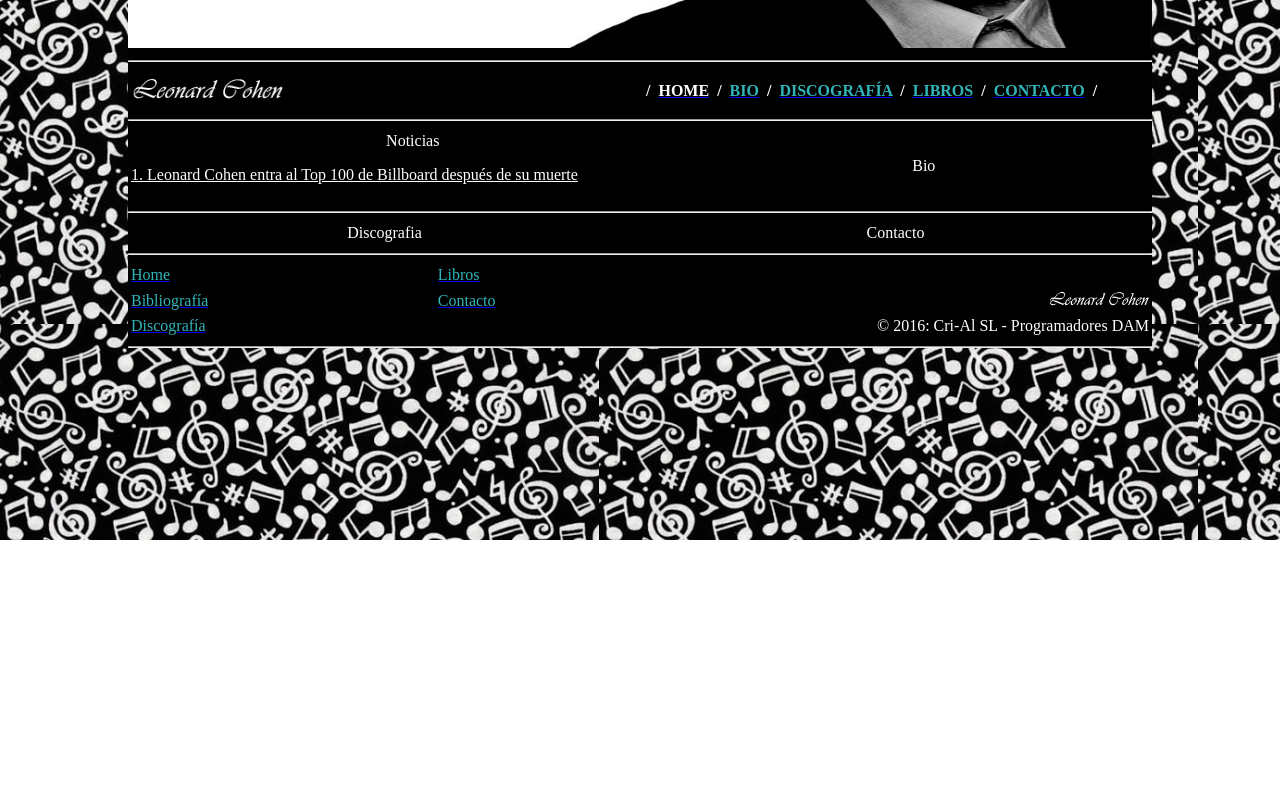
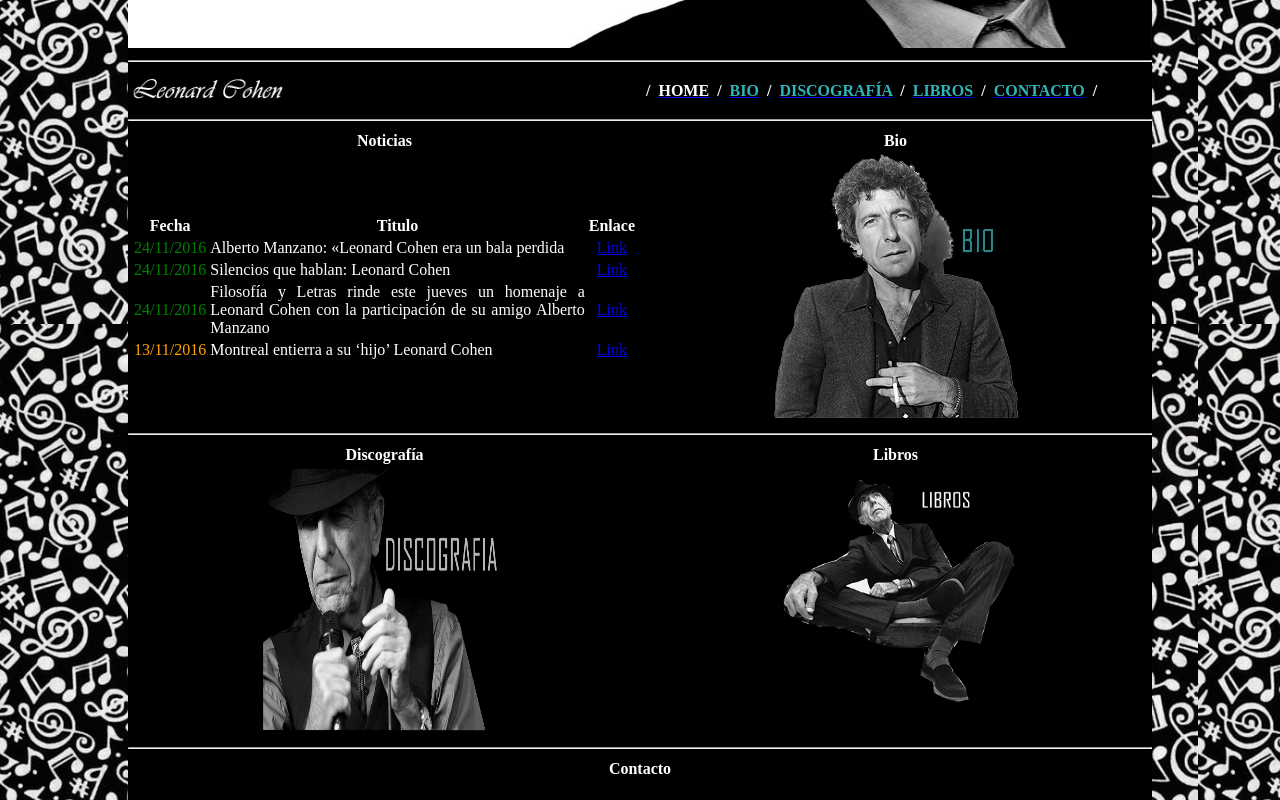
Before and after one commit to cristiandln/leonard_cohen, a plain HTML site: page index.html in a window 1280 px wide. Shown: the part 260-1060 px from the top of the page. Before the commit the page ends 800 px from the top, so only its background shows below. Drawn offline with Linux system fonts and the light colour scheme.

Commit message:
finindex

```diff
--- a/index.html
+++ b/index.html
@@ -3,7 +3,7 @@
 <head>
 <title>Indice</title>
 </head>
-<body text-align="center" text="white" background="fondo.png" leftmargin="10%">
+<body text="white" background="fondo.png" leftmargin="10%">
 <div style="background-color:black">
 <!--cabecera -->
 	<div>
@@ -39,23 +39,101 @@
 
 <table width="100%">
 	<tr>
+        <th align="center">
+            Noticias
+        </th>
+        <th align="center">
+            Bio
+        </th>
+    </tr>
+    <tr>
         <td width="50%">
-		<center>Noticias</center>
-		<p><u>1. Leonard Cohen entra al Top 100 de Billboard después de su muerte</u></p>
+            <!--tabla noticias inicio -->
+            <table >
+                <tr>
+                    <th>Fecha
+                    </th>
+                    <th>Titulo
+                    </th>
+                    <th>Enlace
+                    </th>
+                </tr>
+                <tr align="justify">
+                    <td ><font color="green">24/11/2016</font>
                     </td>
-		<td width="40%">
-		<center>Bio</center>
+                    <td>Alberto Manzano: «Leonard Cohen era un bala perdida
                     </td>
+                    <td align="center"><a href="http://www.abc.es/espana/castilla-leon/abci-alberto-manzano-leonard-cohen-bala-perdida-201611242111_noticia.html">Link</a>
+                    </td  >
+                </tr>
+                <tr align="justify">
+                    <td><font color="green">24/11/2016</font>
+                    </td>
+                    <td>Silencios que hablan: Leonard Cohen
+                    </td>
+                    <td align="center"><a href="http://aurora-israel.co.il/silencios-que-hablan-leonard-cohen/">Link</a>
+                    </td>
+                </tr>
+                <tr align="justify">
+                    <td><font color="green">24/11/2016</font>
+                    </td>
+                    <td>Filosofía y Letras rinde este jueves un homenaje a Leonard Cohen con la participación de su amigo Alberto Manzano
+                    </td>
+                    <td align="center"><a href="http://www.elnortedecastilla.es/culturas/musica/201611/23/filosofia-letras-rinde-este-20161123165143.html ">Link</a>
+                    </td>
+                </tr>
+                <tr align="justify">
+                    <td><font color="orange">13/11/2016</font>
+                    </td>
+                    <td>Montreal entierra a su ‘hijo’ Leonard Cohen
+                    </td>
+                    <td align="center"><a href="http://cultura.elpais.com/cultura/2016/11/12/actualidad/1478952690_145191.html">Link</a>
+                    </td>
+                </tr>
+            </table>
+            <!--tabla noticias fin -->
+            <!--tabla bio -->
+        <td align="center" width="50%">
+            <a href="bio.html">
+                <IMG SRC="images/bioimagen.png" alt="Leonard Bio"/>
+            </a>
+        </td>
+                <!--tabla bio fin-->
     </tr>
 </table>
 <hr>
 <table width="100%">
 	<tr>
-		<td width="50%">
-		<center>Discografia</center>
+        <th align="center">
+            Discograf&iacute;a
+        </th>
+        <th align="center">
+            Libros
+        </th>
+    </tr>
+    <tr>
+        <td width="50%" colspan="1" align="center">
+            <a href="discografia.html"><IMG width="244px" height="264px" SRC="images/leonarddiscografia.png" alt="Leonard Discografía" />
+            </a>
         </td>
-		<td width="50%">
-		<center>Contacto</center>
+        <td align="center">
+            <a href="libros.html"><IMG width="244px" height="264px" SRC="images/leonardlibros.png" alt="Leonard Libros" /></a>
+        </td>
+    </tr>
+
+</table>
+    <hr>
+<table width="100%">
+	<tr>
+        <th align="center">
+            Contacto
+        </th>
+    </tr>
+    <tr>
+        <td align="center">
+            <a href="contacto.html">
+                <IMG width="600px" height="364px" SRC="images/leonardcontacto.png" alt="Leonard Contacto" />
+            </a>
         </td>
     </tr>
 </table>
```
Also changed, not shown: images/bioimagen.png (added), images/leonardcontacto.png (added), images/leonarddiscografia.png (added), images/leonardlibros.png (added), 1 other file. Lines whose indentation alone changed are shown as unchanged.
